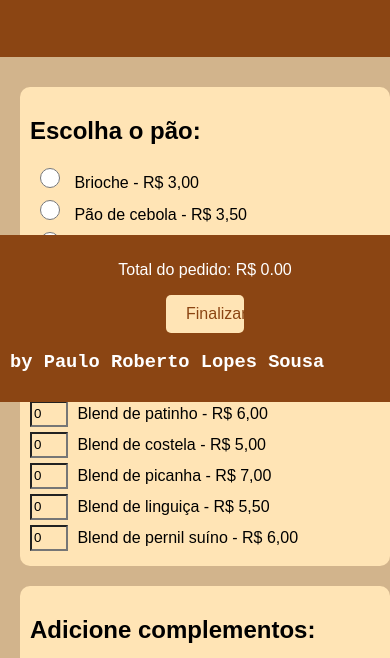
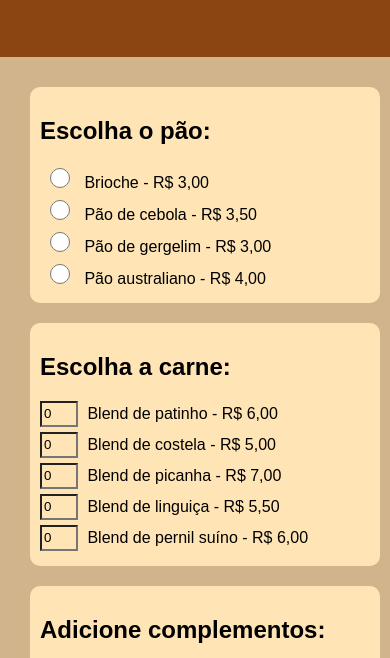
Before and after one commit to prlsousa/Hamburgueria_PR, a plain HTML site: page index.html in a window 390 px wide. Shown: the part 442-1100 px from the top of the page. Drawn offline with Linux system fonts and the light colour scheme.

Commit message:
Update style.css

```diff
--- a/style.css
+++ b/style.css
@@ -50,6 +50,7 @@ body {
   color: #fff;
   padding: 10px;
   text-align: center;
+  z-index: 1; /* Elevar o rodapé para ficar acima do conteúdo */
 }
 
   button {
@@ -77,12 +78,17 @@ body {
   /* Estilos específicos para telas menores que 600 pixels */
   main {
     flex-direction: column; /* Empilhar as seções verticalmente */
-    align-items: center; /* Centralizar as seções */
+    align-items: stretch; /* Esticar as seções verticalmente */
   }
 
   section {
     flex: 1;
-    width: 100%; /* Ocupa a largura total em telas pequenas */
-    margin: 10px 0; /* Adicione algum espaçamento entre as seções */
+    width: calc(100% - 20px); /* Ocupa a largura total com margens */
+    margin: 10px;
+    padding: 10px;
+  }
+
+  footer {
+    position: relative; /* Retorna ao fluxo normal do documento */
   }
 }
```
Lines whose indentation alone changed are shown as unchanged.
